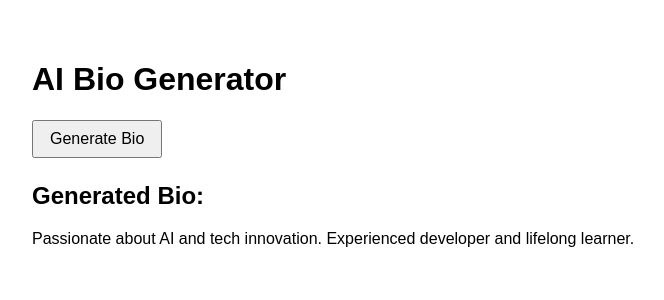
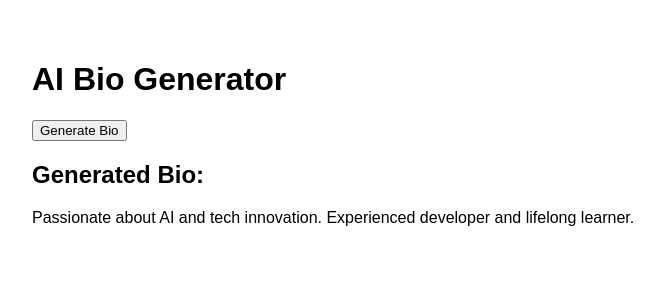
Before and after one commit to Dave-Sherlock/ai-bio-generator, a Next.js app: page / in a window 1280 px wide. Both pictures are taken after a click on the button "Generate Bio". Shown: the top 300 px of the page, without its empty margins (8-672 px from the left). Built offline with nearby package versions, Linux system fonts and the light colour scheme.

Commit message:
Update index.js

```diff
--- a/pages/index.js
+++ b/pages/index.js
@@ -11,14 +11,14 @@ export default function Home() {
       const response = await fetch("/api/generate", {
         method: "POST",
         headers: { "Content-Type": "application/json" },
-        // You can send data here if needed
         body: JSON.stringify({}),
       });
+
       const data = await response.json();
       if (response.ok) {
         setBio(data.bio);
       } else {
-        setBio("Error generating bio: " + (data.error || "Unknown error"));
+        setBio("Error: " + (data.error || "Unknown error"));
       }
     } catch (error) {
       setBio("Request failed: " + error.message);
@@ -29,11 +29,11 @@ export default function Home() {
   return (
     <main style={{ padding: "2rem", fontFamily: "Arial, sans-serif" }}>
       <h1>AI Bio Generator</h1>
-      <button onClick={generateBio} disabled={loading} style={{ padding: "0.5rem 1rem", fontSize: "1rem" }}>
+      <button onClick={generateBio} disabled={loading}>
         {loading ? "Generating..." : "Generate Bio"}
       </button>
       {bio && (
-        <section style={{ marginTop: "1.5rem", whiteSpace: "pre-wrap" }}>
+        <section style={{ marginTop: "1rem", whiteSpace: "pre-wrap" }}>
           <h2>Generated Bio:</h2>
           <p>{bio}</p>
         </section>
```
